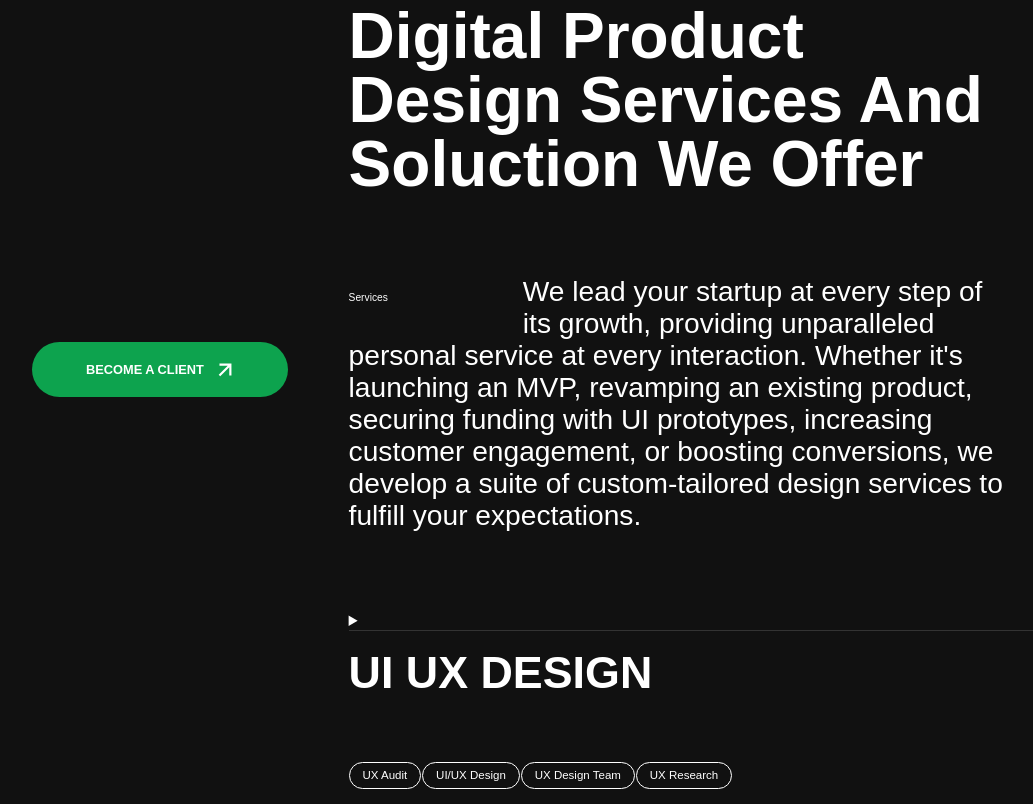
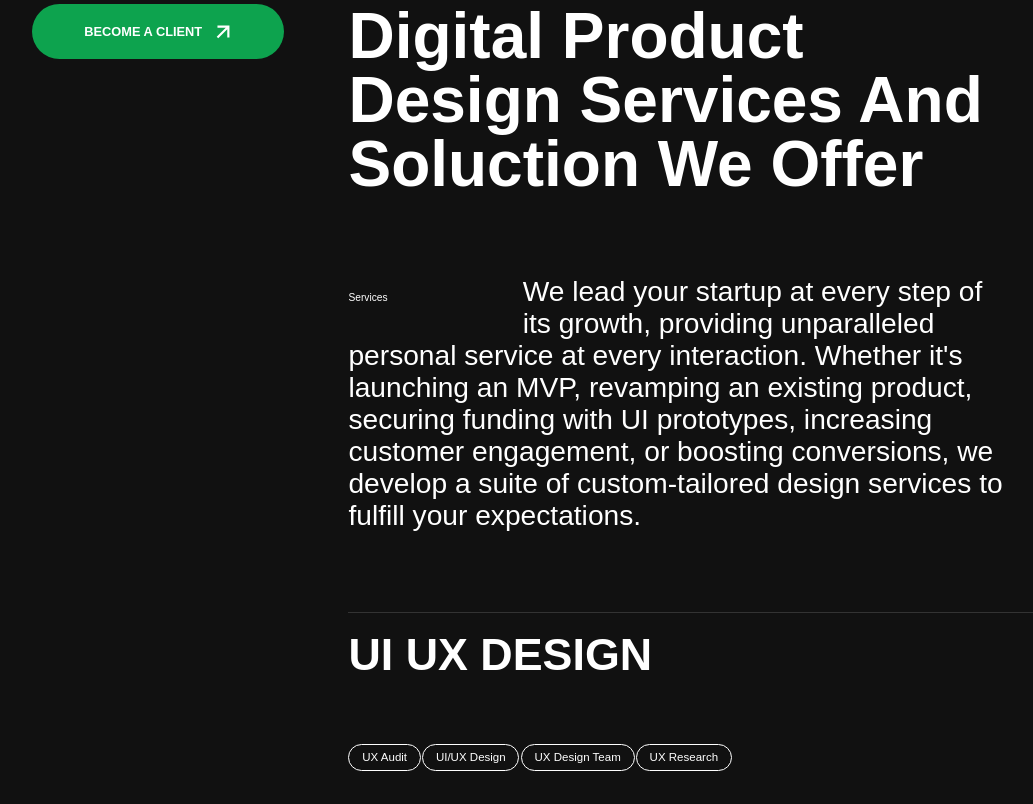
Before and after one commit to Adnan-Ahsan-Ansari-8808/LAZAREV, a plain HTML site: page index.html in a window 1280 px wide. Shown: the part 5436-6240 px from the top of the page, without its empty margins (109-1142 px from the left). Drawn offline with nearby package versions, Linux system fonts and the light colour scheme.

Commit message:
page7 sticky button code uppdate

```diff
--- a/index.html
+++ b/index.html
@@ -258,12 +258,12 @@
             </div>
         </div>
         <div id="page7">
-            <div class="page7-left">
-                <div class="top">
+            <!-- <div class="page7-left"> -->
+                <!-- <div class="top">
                     <h1></h1>
                     <h1></h1>
                     <h1></h1>
-                </div>
+                </div> -->
                 <button>
                     become a client
                     <span>
@@ -274,7 +274,7 @@
                         </svg>
                     </span>
                 </button>
-            </div>
+            <!-- </div> -->
             <div class="page7-right">
                 <div class="top">
                     <h1>digital product</h1>
@@ -289,7 +289,7 @@
                 </p>
                 <div id="page7-content">
                     <div class="uiux">
-                        <details>
+                        <details open>
                             <summary>
                                 <h1>ui ux design</h1>
                                 <div id="flex">
--- a/style.css
+++ b/style.css
@@ -554,22 +554,11 @@ nav button {
     gap: 5vw;
 }
 
-.page7-left {
-    width: 25%;
-    height: 100%;
-    /* padding-top: 5vh; */
-    /* border-top: 2px solid #333; */
-}
-
-.page7-left .top {
-    margin-bottom: 40vh;
-}
-
-.page7-left .top h1 {
+#page7 .top h1 {
     display: inline-block;
 }
 
-.page7-left button {
+#page7 button {
     background-color: #0DA34E;
     padding: 1.5vw 3vw;
     width: 20vw;
@@ -582,7 +571,8 @@ nav button {
     justify-content: center;
     font-weight: 900;
     font-size: 1vw;
-
+    position: sticky;
+    top: 15%;
 }
 
 #page7 button span {
@@ -726,3 +716,6 @@ nav button {
     transform: translateY(0%);
     opacity: 1;
 }
+summary::marker{
+    content: "";
+}
```
